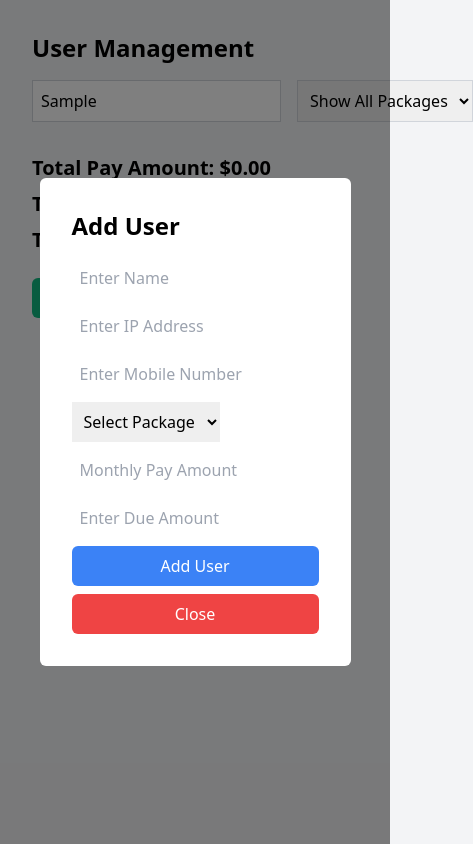
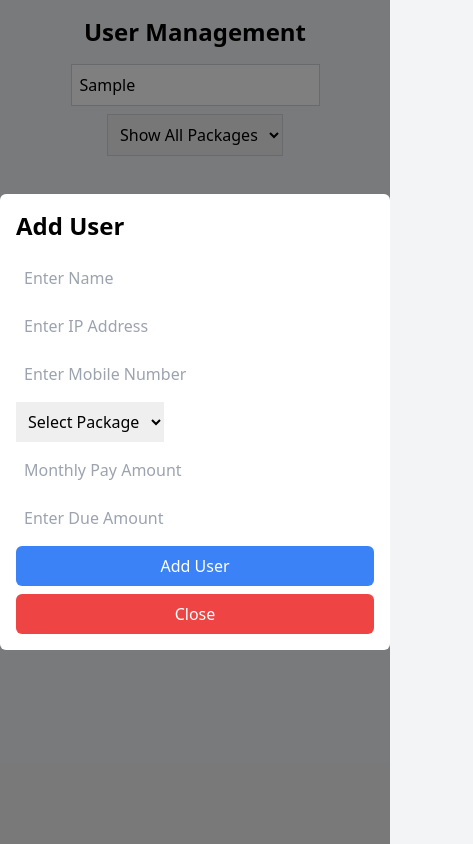
Before and after one commit to rezvirumon/User-Management, a plain HTML site: page index.html in a window 390 px wide. Both pictures are taken after typing "Sample" into the empty fields and a click on the button "Add User". Shown: the whole page, 473 px wide, since content can reach past the window. Drawn offline with nearby package versions, Linux system fonts and the light colour scheme.

Commit message:
create mobile responsive

```diff
--- a/index.html
+++ b/index.html
@@ -8,15 +8,15 @@
 </head>
 <body class="bg-gray-100">
 
-<div class="container mx-auto p-8">
-    <h1 class="text-2xl font-bold mb-4">User Management</h1>
+<div class="container mx-auto p-4 md:p-8">
+    <h1 class="text-2xl font-bold mb-4 text-center">User Management</h1>
 
     <!-- Search and Filter Form -->
-    <form id="searchFilterForm" class="mb-4 flex items-center space-x-4">
-        <input type="text" id="searchUser" class="p-2 border border-gray-300" placeholder="Search by Name" oninput="searchUsers()">
+    <form id="searchFilterForm" class="mb-4 flex flex-col md:flex-row items-center space-y-2 md:space-y-0 md:space-x-4">
+        <input type="text" id="searchUser" class="p-2 md:w-48 border border-gray-300" placeholder="Search by Name" oninput="searchUsers()">
 
         <div class="relative inline-block text-left">
-            <select id="packageFilter" class="p-2 border border-gray-300" onchange="filterUsers()">
+            <select id="packageFilter" class="p-2 md:w-48 border border-gray-300" onchange="filterUsers()">
                 <option value="all" selected>Show All Packages</option>
                 <option value="8Mbps">8Mbps</option>
                 <option value="10Mbps">10Mbps</option>
@@ -34,7 +34,7 @@
 
     <!-- Add User Modal -->
     <div id="addUserModal" class="hidden fixed inset-0 bg-black bg-opacity-50 flex items-center justify-center">
-        <div class="bg-white p-8 rounded-md">
+        <div class="bg-white p-4 md:p-8 rounded-md w-full md:w-1/2">
             <h2 class="text-2xl font-bold mb-4">Add User</h2>
             <form id="addUserForm" class="flex flex-col">
                 <input type="text" id="name" class="p-2 mb-2" placeholder="Enter Name">
```
